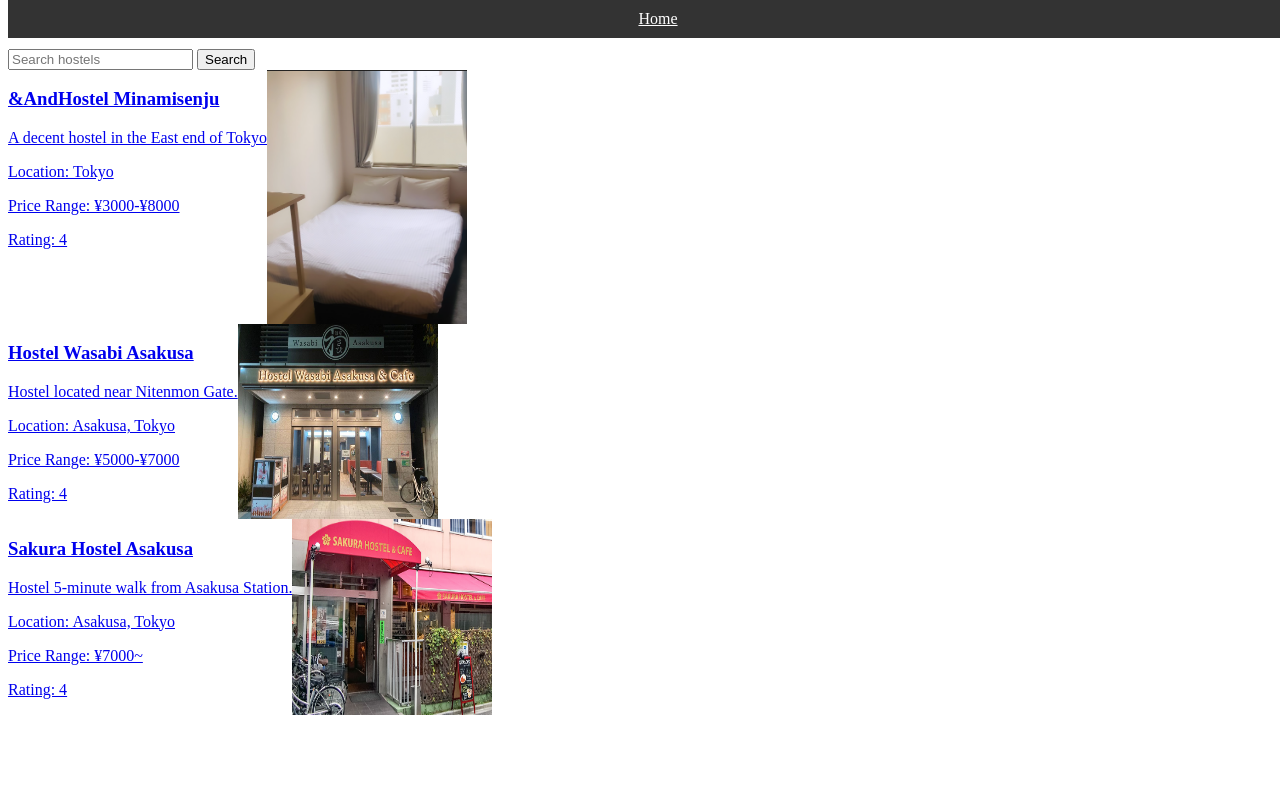
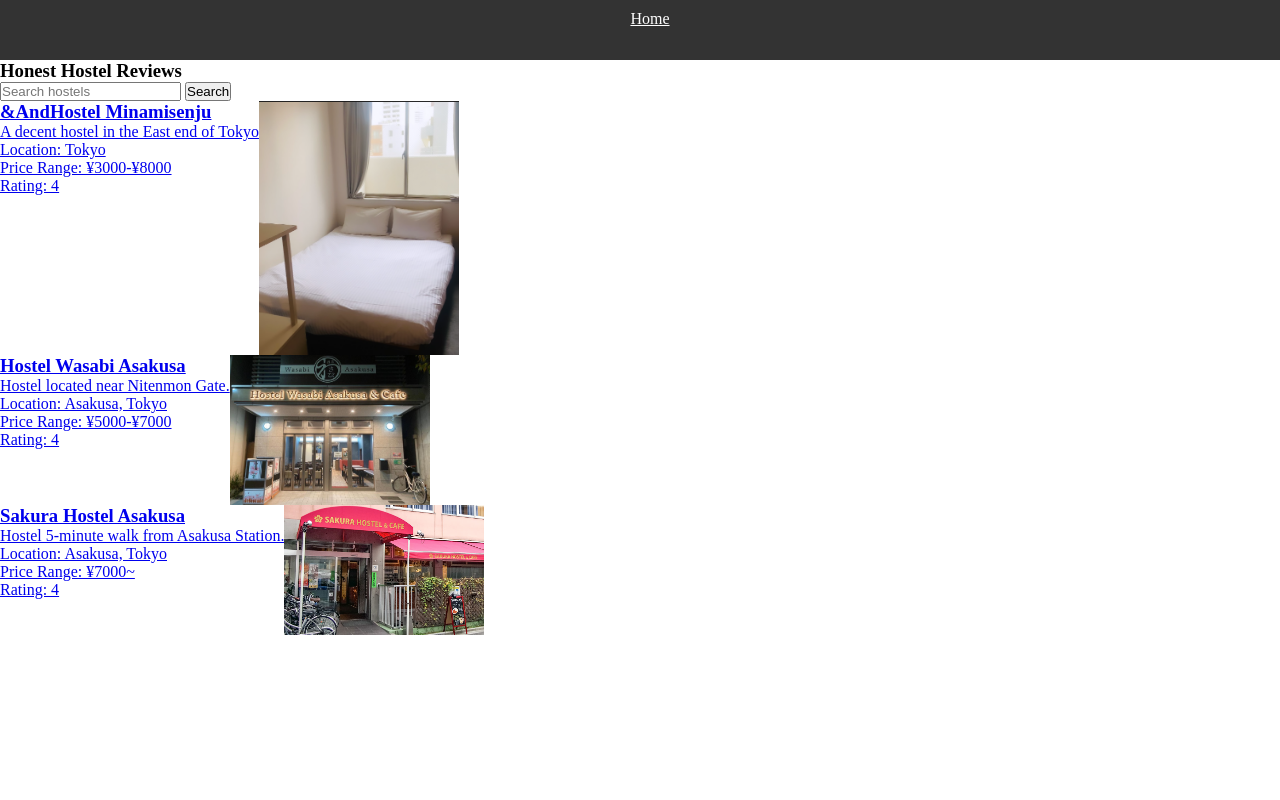
Before and after one commit to lyuhiroyama/japanhostelreviews.com, a PHP site: page /index.php in a window 1280 px wide. Run offline with PHP 8.4, Linux system fonts and the light colour scheme; data comes from the database, SQL or seed files in the repository; both versions use the stored data as it was after the commit.

Commit message:
Fix top menu / body overlap

```diff
--- a/header.php
+++ b/header.php
@@ -1,14 +1,24 @@
 
 <style>
+    * {
+        margin: 0;
+        padding: 0;
+    }
+
     .top-menu {
         position: fixed;
         top: 0;
         width: 100%;
+        height: 40px;
         background-color: #333;
         color: white;
         padding: 10px;
         text-align: center;
-        z-index: 1000;
+        z-index: 100;
+    }
+
+    body {
+        padding-top: 60px; /* Add padding to prevent top menu from overlapping with body contents */
     }
 
 </style>
```
Also changed, not shown: db_connect.php (line endings or trailing spaces), hostel_site.sqlite, thumbnails/&AndHostel_Minamisenju.png (renamed from hostel_pic.png), thumbnails/HostelWasabi_Asakusa.png (added), thumbnails/SakuraHostel_Asakusa.png (added).
